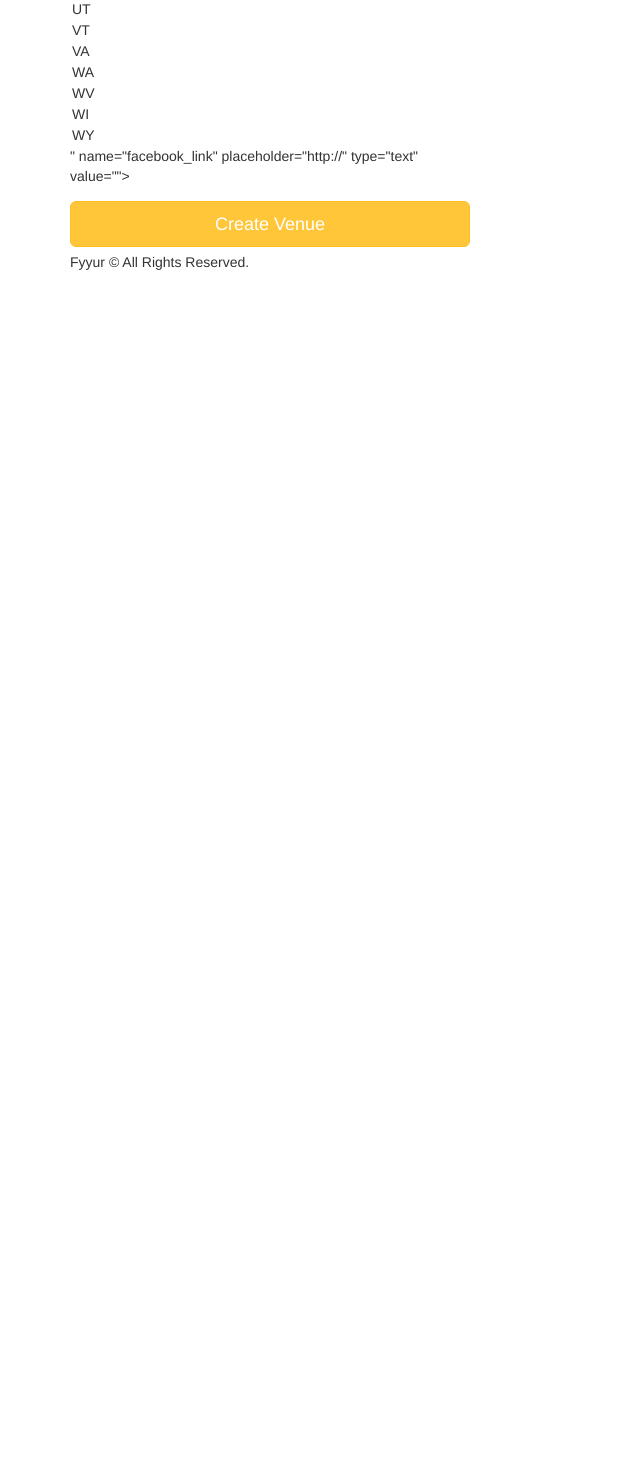
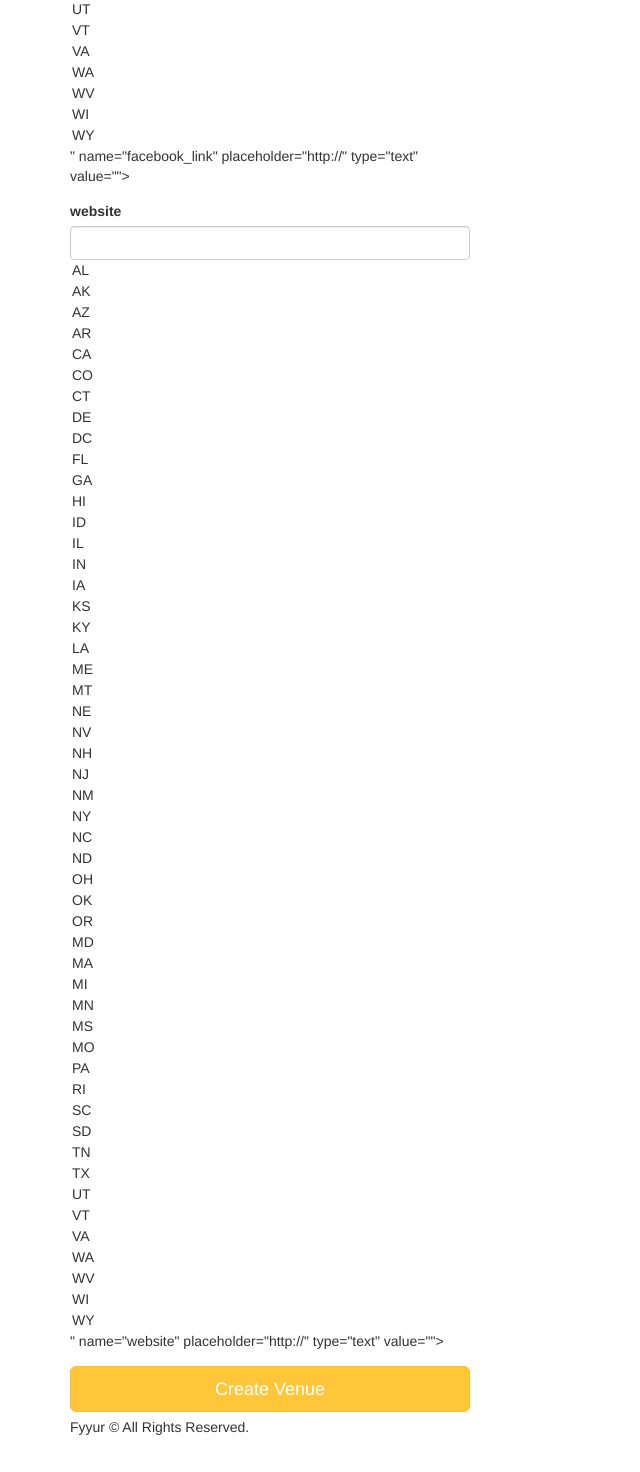
Before and after one commit to mwinel/Fyyur, a Flask app: page /artists/create in a window 1280 px wide. Shown: the part 1855-3327 px from the top of the page, without its empty margins (0-640 px from the left). Before the commit the page ends 2125 px from the top, so only its background shows below. Run offline with Flask 2, Linux system fonts and the light colour scheme; some libraries are stand-ins or nearby versions.

Commit message:
Add implementation for addin an artist

```diff
--- a/app.py
+++ b/app.py
@@ -219,6 +219,7 @@
         flash('Something went wrong. ' + name + ' could not be deleted.')
     return render_template('pages/home.html')
 
+
 #  Artists
 #  ----------------------------------------------------------------
 @app.route('/artists')
@@ -362,33 +363,6 @@
     return redirect(url_for('show_artist', artist_id=artist_id))
 
 
-# @app.route('/venues/<int:venue_id>/edit', methods=['GET'])
-# def edit_venue(venue_id):
-#     form = VenueForm()
-#     venue = {
-#         "id": 1,
-#         "name": "The Musical Hop",
-#         "genres": ["Jazz", "Reggae", "Swing", "Classical", "Folk"],
-#         "address": "1015 Folsom Street",
-#         "city": "San Francisco",
-#         "state": "CA",
-#         "phone": "123-123-1234",
-#         "website": "https://www.themusicalhop.com",
-#         "facebook_link": "https://www.facebook.com/TheMusicalHop",
-#         "seeking_talent": True,
-#         "seeking_description": "We are on the lookout for a local artist to play every two weeks. Please call us.",
-#         "image_link": "https://images.unsplash.com/photo-1543900694-133f37abaaa5?ixlib=rb-1.2.1&ixid=eyJhcHBfaWQiOjEyMDd9&auto=format&fit=crop&w=400&q=60"
-#     }
-#     # TODO: populate form with values from venue with ID <venue_id>
-#     return render_template('forms/edit_venue.html', form=form, venue=venue)
-
-
-# @app.route('/venues/<int:venue_id>/edit', methods=['POST'])
-# def edit_venue_submission(venue_id):
-#     # TODO: take values from the form submitted, and update existing
-#     # venue record with ID <venue_id> using the new attributes
-#     return redirect(url_for('show_venue', venue_id=venue_id))
-
 #  Create Artist
 #  ----------------------------------------------------------------
 
@@ -401,14 +375,23 @@
 
 @app.route('/artists/create', methods=['POST'])
 def create_artist_submission():
-    # called upon submitting the new artist listing form
-    # TODO: insert form data as a new Venue record in the db, instead
-    # TODO: modify data to be the data object returned from db insertion
-
-    # on successful db insert, flash success
-    flash('Artist ' + request.form['name'] + ' was successfully listed!')
-    # TODO: on unsuccessful db insert, flash an error instead.
-    # e.g., flash('An error occurred. Artist ' + data.name + ' could not be listed.')
+    form = ArtistForm()
+    try:
+        new_artist = Artist(name=form.name.data,
+                            city=form.city.data,
+                            state=form.state.data,
+                            phone=form.phone.data,
+                            image_link=form.image_link.data,
+                            facebook_link=form.facebook_link.data,
+                            website=form.website.data,
+                            genres=form.genres.data
+                            )
+        db.session.add(new_artist)
+        db.session.commit()
+        flash('Artist ' + request.form['name'] + ' was successfully listed.')
+    except:
+        flash('Something went wrong. Artist ' +
+              request.form['name'] + ' could not be listed.')
     return render_template('pages/home.html')
 
 
--- a/forms.py
+++ b/forms.py
@@ -301,15 +301,14 @@
         ]
     )
     phone = StringField(
-        # TODO implement validation logic for state
-        'phone'
+        'phone', validators=[DataRequired()]
     )
     image_link = StringField(
         'image_link'
     )
     genres = SelectMultipleField(
-        # TODO implement enum restriction
-        'genres', validators=[DataRequired()],
+        'genres', validators=[DataRequired(),
+                              Length(max=3, message='Select atmost 3 genres.')],
         choices=[
             ('Alternative', 'Alternative'),
             ('Blues', 'Blues'),
@@ -333,8 +332,10 @@
         ]
     )
     facebook_link = StringField(
-        # TODO implement enum restriction
         'facebook_link', validators=[URL()]
+    )
+    website = StringField(
+        'website', validators=[URL()]
     )
 
 # TODO IMPLEMENT NEW ARTIST FORM AND NEW SHOW FORM
--- a/templates/forms/new_artist.html
+++ b/templates/forms/new_artist.html
@@ -29,8 +29,12 @@
       {{ form.genres(class_ = 'form-control', placeholder='Genres, separated by commas', id=form.state, autofocus = true) }}
     </div>
     <div class="form-group">
-          <label for="genres">Facebook Link</label>
+      <label for="facebook_link">Facebook Link</label>
       {{ form.facebook_link(class_ = 'form-control', placeholder='http://', id=form.state, autofocus = true) }}
+    </div>
+    <div class="form-group">
+      <label for="website">website</label>
+      {{ form.website(class_ = 'form-control', placeholder='http://', id=form.state, autofocus = true) }}
     </div>
     <input type="submit" value="Create Venue" class="btn btn-primary btn-lg btn-block">
   </form>
```
Lines whose indentation alone changed are shown as unchanged.
